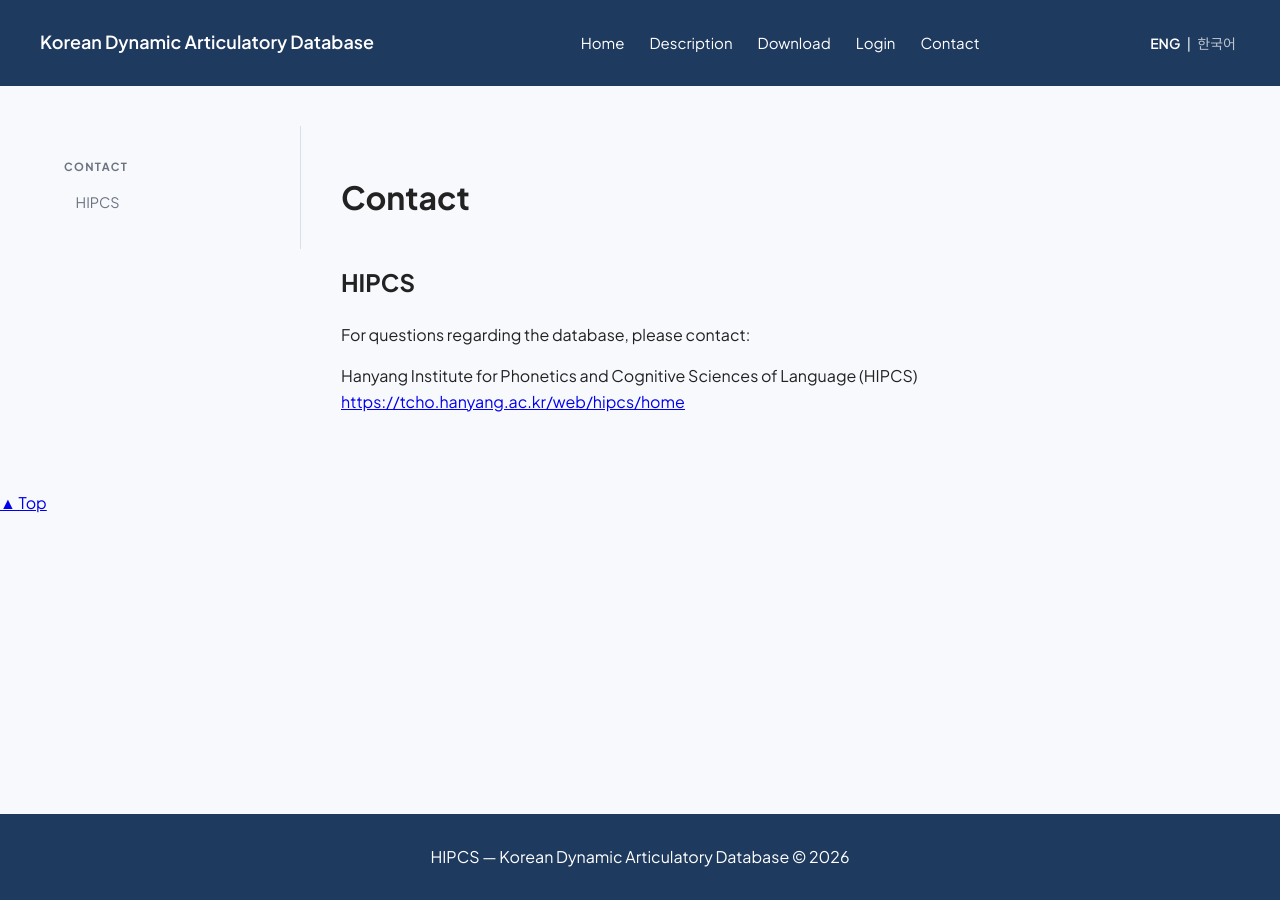
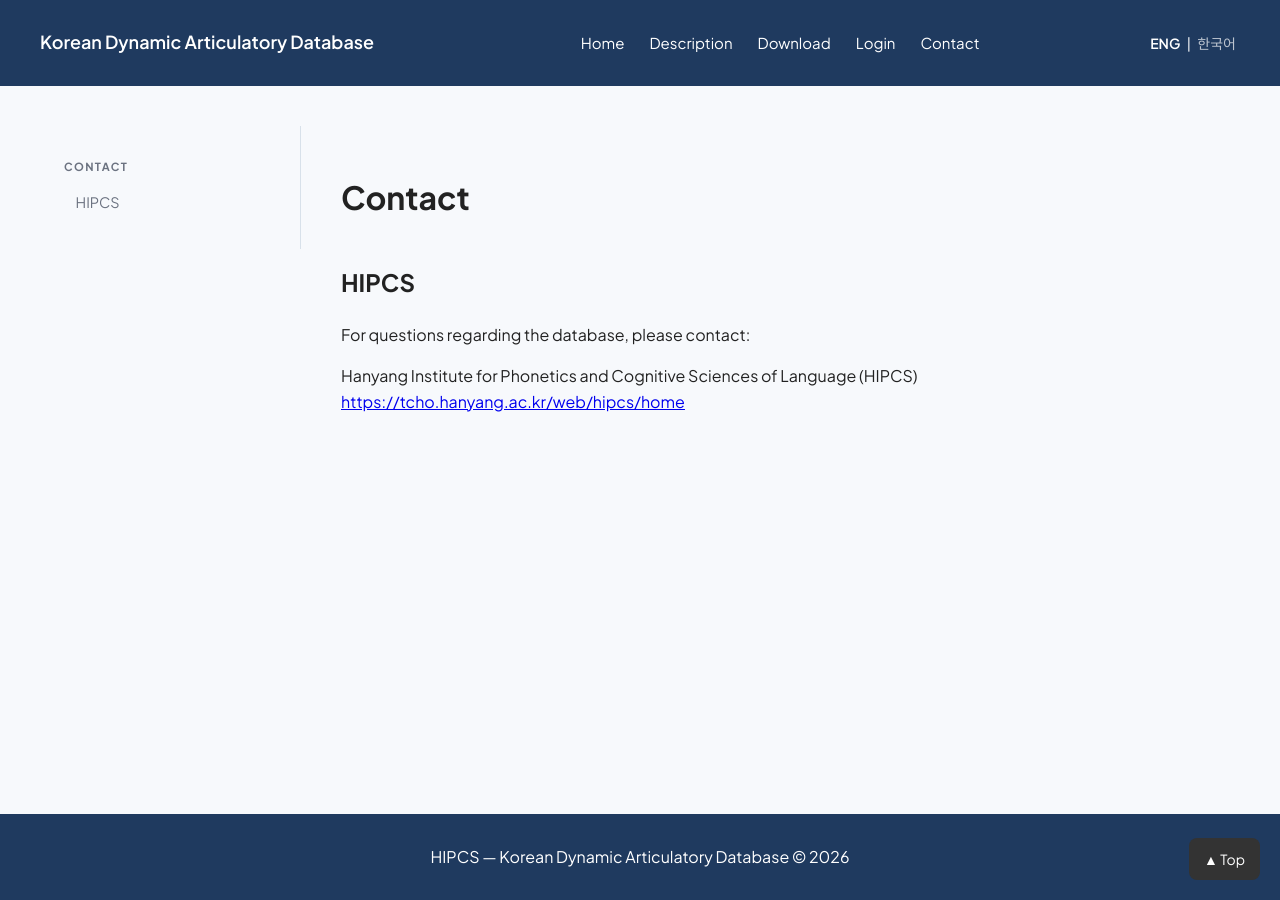
Before and after one commit to jiyoungj/jiyoungj.github.io, a Jekyll site: the page k-dad_demo/contact.html, which Jekyll copies as it is, in a window 1280 px wide. Built offline with Jekyll 4.4.1, drawn with Linux system fonts in a browser that asks for light colours.

Commit message:
Update style.css

```diff
--- a/k-dad_demo/css/style.css
+++ b/k-dad_demo/css/style.css
@@ -236,3 +236,24 @@
   font-weight: 600;
   opacity: 1;
 }
+
+/* Back to top */
+.back-to-top {
+  position: fixed;
+  bottom: 20px;
+  right: 20px;
+  padding: 10px 15px;
+  background-color: #333;
+  color: white;
+  text-decoration: none;
+  border-radius: 8px;
+  font-size: 14px;
+}
+
+.back-to-top:hover {
+  background-color: #555;
+}
+
+html {
+  scroll-behavior: smooth;
+}
```
